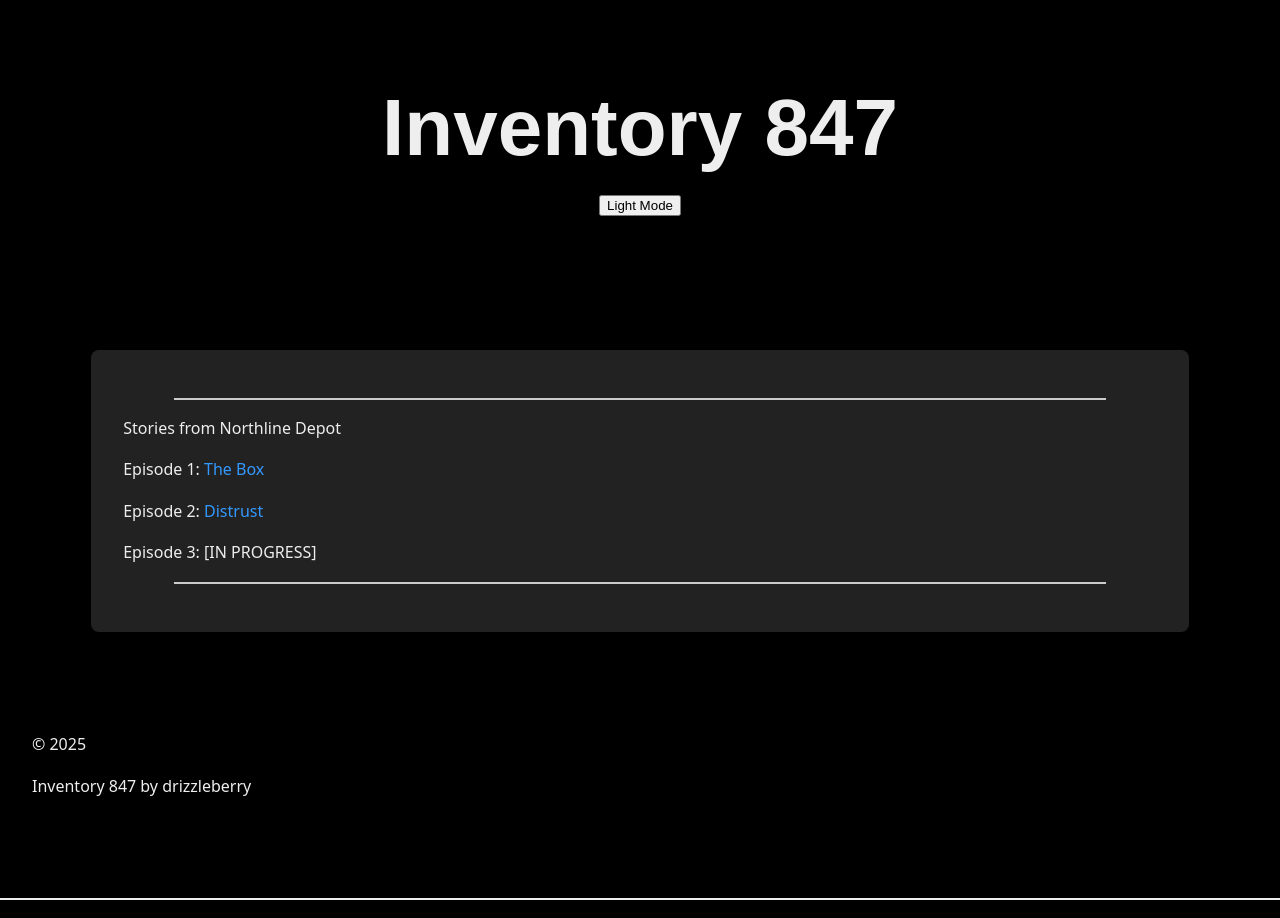
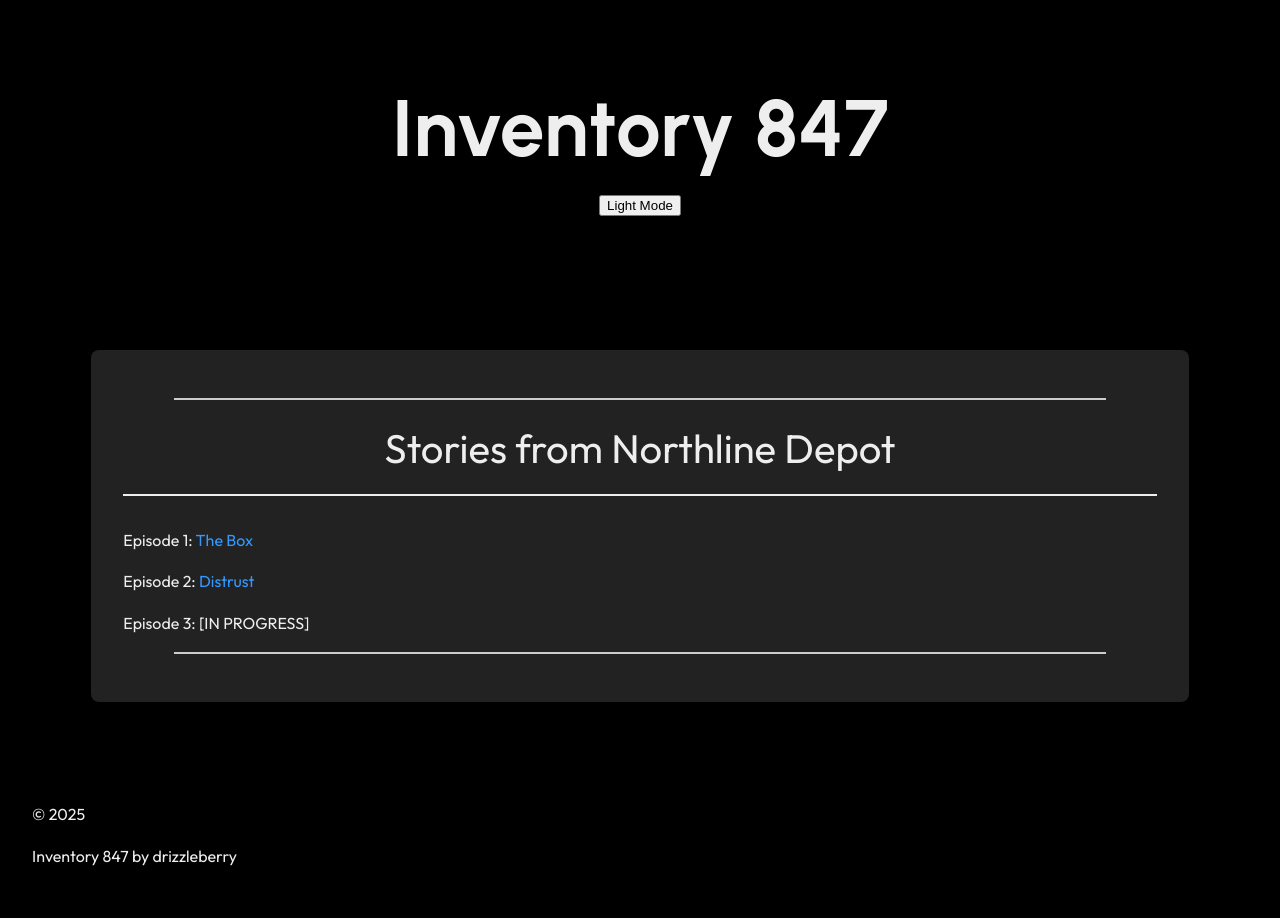
Before and after one commit to drizzleberry/drizzleberry.github.io, a Jekyll site: the page built from index.md, in a window 1280 px wide. Built offline with Jekyll 4.4.1, drawn with Linux system fonts in a browser that asks for light colours.

Commit message:
Update style.css

```diff
--- a/assets/css/style.css
+++ b/assets/css/style.css
@@ -1,3 +1,6 @@
+@import url('https://fonts.googleapis.com/css2?family=Outfit:wght@100..900&display=swap');
+@import url('https://fonts.googleapis.com/css2?family=Urbanist:ital,wght@0,100..900;1,100..900&display=swap');
+
 :root {
   --bg-color: #000;
   --content-bg: #222;
@@ -56,6 +59,14 @@ header h1 {
   color: var(--header-color);
 }
 
+.title {
+  text-align: center;
+  font-size: 2.5em;
+  position: relative;
+  padding-bottom: 1rem;
+  margin-bottom: 2rem;
+}
+
 .title::after {
   content: '';
   display: block;
```
